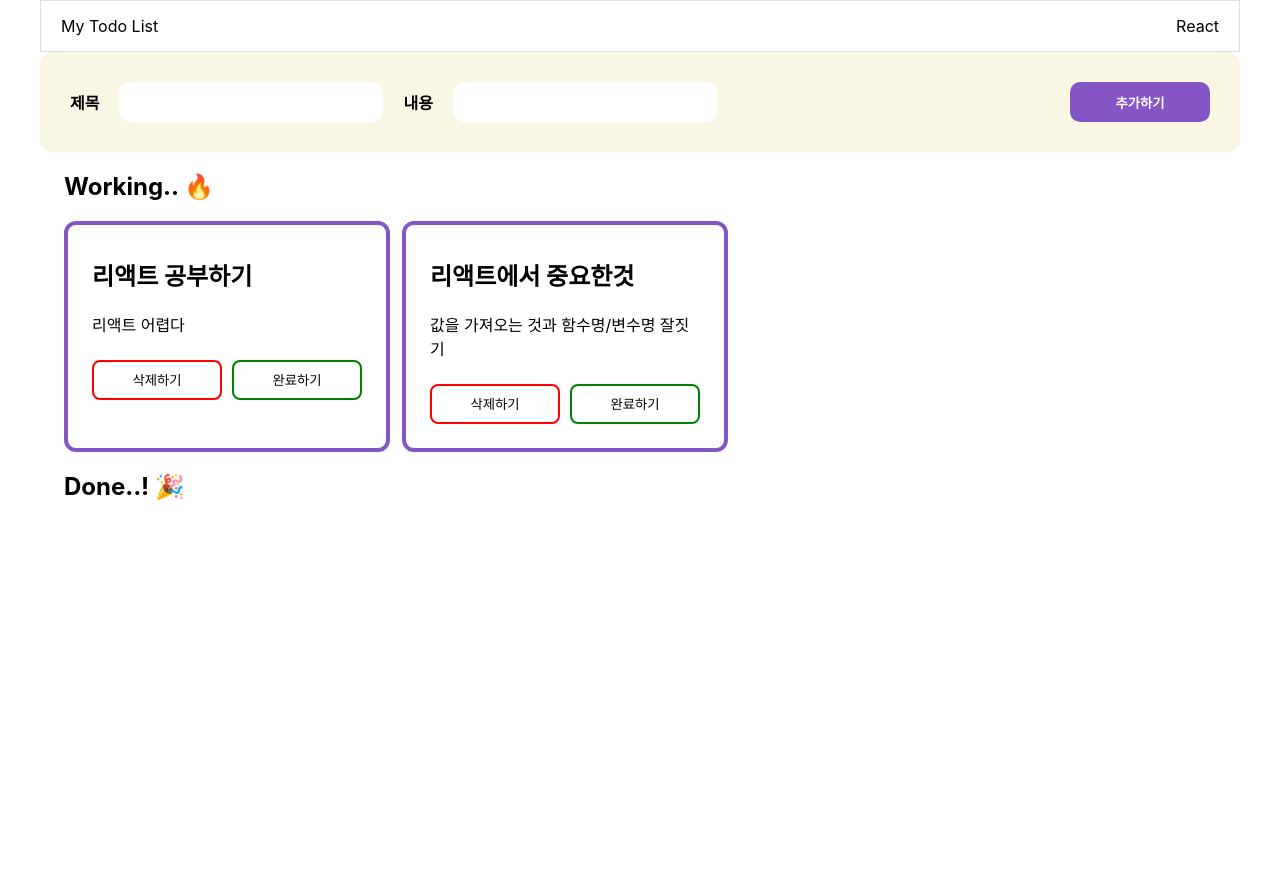
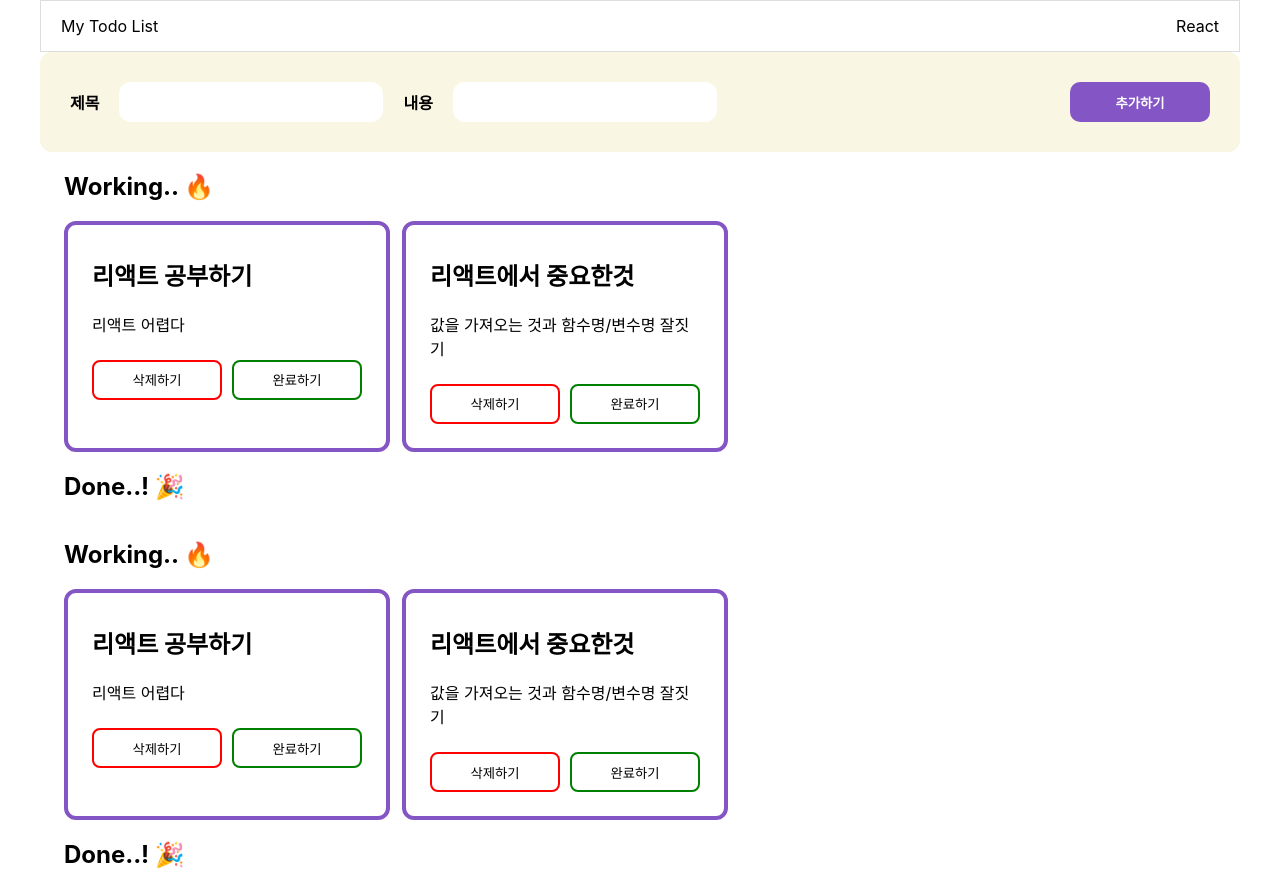
Before and after one commit to kimhyunjee/3-week-react-basic, a React (Create React App) app: page / in a window 1280 px wide. Before the commit the page ends 800 px from the top, so only its background shows below. Built offline with nearby package versions, Linux system fonts and the light colour scheme.

Commit message:
페이지별 컴포넌트 나누기 완료

```diff
--- a/src/App.js
+++ b/src/App.js
@@ -1,16 +1,10 @@
 import React from "react";
-import "./App.css";  //cs파일 임포트
-import Layout from "./layout/Layout";
+import TodoList from "./pages/TodoList";
 
 
 
-function App () {
-
-  return (
-    <div >
-      <Layout />
-    </div>
-  );
+function App() {
+  return <TodoList />;
 }
 
 export default App;
--- a/src/form/Form.jsx
+++ b/src/form/Form.jsx
@@ -1,35 +1,16 @@
-import React, { useState } from "react"; //useState를 쓰기 위해
+import React, { useState , useRef } from "react"; //useState,useRef를 쓰기 위해
 import "./style.css";       //style.css임포트
 import List from "../list/List";
 
 
-function Form(){
-    //title과 comment가 set에 영향 받아 바뀌어서 저장됨
-    const [title, setTitle] = useState("");
-    const [comment, setComment] = useState("");
-    const [todos, setTodos] = useState([
-        {
-        id:1,
-        titleText: "리액트 공부하기",
-        commentText: "리액트 어렵다",
-        isDone: false,
-        } ,
-        {
-        id:2,
-        titleText: "리액트에서 중요한것",
-        commentText: "값을 가져오는 것과 함수명/변수명 잘짓기",
-        isDone: false,
-        }
-    ]);
-    const [titleText, setTitleText] =useState("");
-    const [commentText, setCommentText] =useState("");
-    // const wrap = React.useRef(null);
-    // console.log(wrap);
-    // window.setTimeout(()=> {console.log(wrap);}, 1000);
-    //useState대신 ref사용시
-    // const [todos.titleText,setText] =useState("");
+function Form( {todos, setTodos} ) {
 
 
+const [title, setTitle] = useState("");
+const [comment, setComment] = useState("");
+
+const [titleText, setTitleText] =useState("");
+const [commentText, setCommentText] =useState("");
 
 
     const addTitle = (event) => {
@@ -51,7 +32,7 @@ function Form(){
     // console.log(comment);
 
 
-
+    //추가하기 버튼 클릭시 input값 카드로 가서 아래화면에 붙음
     function AddButton() {
         // console.log(this.text.current.value); //안뜸
         // console.log(todos);
@@ -83,6 +64,53 @@ function Form(){
     };
   //   console.log(todos);
 
+  //input 수정 modify1
+  // function modify(id) {
+  //   const edit = todos.map((todo) => {
+  //     if (todos.id === id) {
+  //       return (
+  //         //input태그에 직접 접근하여 커서 포커스 설정
+  //         inputTitle.current.focus();
+  //         //input태그에 직접 접근하여 input의 value값 가져오기
+  //         titleText.text = inputTitle.current.value;
+  //       );
+  //     } else {
+  //       null;
+  //     };
+  //   });
+  //   setTitleText(todos);
+  // };
+
+  //input수정 modify2
+  // const modify = (id) => {
+  //   setTodos(todos.map((todos) => {
+  //     if (todos.id ===id) {
+  //       inputTitle.current.focus();
+  //       setTodos.text=inputTitle.current.value;
+  //       return {...todos, titleText:inputTitle }
+  //     } else {
+  //       return todos
+  //     }
+  //   }
+  //   ));
+  // };
+  // console.log(setTodos);
+
+    //input수정 modify3
+  // {
+  //   todos.map((todo) => {
+  //     if (todo.id === id) {
+  //       inputTitle.current.focus();
+  //       inputComment.current.focus();
+  //       todo.textTitle = inputTitle.current.value;
+  //     }
+  //   });
+  //   setTodos(todos);
+  //   setTitleText("");
+  //   setCommentText("");
+  // };
+
+
     return (
         <>
         <div className="add-form">
@@ -91,26 +119,30 @@ function Form(){
             <label className="form-label">제목</label>
             <input
               type="text"
-              name="titleText"
+              name="titleList"
               className="add-input input-body"
               onChange={addTitle}
               value={titleText}
+              // ref={inputTitle}
             />
 
             <label className="form-label">내용</label>
             <input
               type="text"
-              name="commentText"
+              name="commentList"
               className="add-input"
               onChange={addComment}
               value={commentText}
+              // ref={inputComment}
             />
 
           </div>
           <button className= "add-button" onClick={AddButton} > 추가하기 </button>
         </div>
 
-        <List todos={todos} setTodos={setTodos} completeButton={completeButton} deleteButton={deleteButton}/>
+        <List todos={todos} setTodos={setTodos} completeButton={completeButton} deleteButton={deleteButton}
+        // modify = {modify}
+        />
 
         </>
 
--- a/src/form/style.css
+++ b/src/form/style.css
@@ -26,3 +26,12 @@
     font-size: 16px;
     font-weight: 700;
   }
+
+
+.add-input {
+  border: none;
+  border-radius: 12px;
+  height: 40px;
+  padding: 0 12px;
+  width: 240px;
+}
--- a/src/index.js
+++ b/src/index.js
@@ -6,9 +6,9 @@ import reportWebVitals from './reportWebVitals';
 
 const root = ReactDOM.createRoot(document.getElementById('root'));
 root.render(
-  <React.StrictMode>
+
     <App />
-  </React.StrictMode>
+
 );
 
 // If you want to start measuring performance in your app, pass a function
--- a/src/layout/Layout.jsx
+++ b/src/layout/Layout.jsx
@@ -1,29 +1,9 @@
 import React from "react"; //useState를 쓰기 위해
 import "./style.css";       //style.css임포트
-import Header from "../header/Header";
-import Form from "../form/Form";
-
-function Layout(){
-
-    return (
-
-        <div className="layout">
-        <Header />
-        <Form />
 
 
-      </div>
-
-    );
-}
+const Layout = (props) => {
+  return <div className="layout">{props.children}</div>;
+};
 
 export default Layout;
-
-// import React from "react";
-// import "./style.css";
-
-// const Layout = (props) => {
-//   return <div className="layout">{props.children}</div>;
-// };
-
-// export default Layout;
--- a/src/list/List.jsx
+++ b/src/list/List.jsx
@@ -2,7 +2,7 @@ import React from "react"; //useState를 쓰기 위해
 import Todo from "../todo/Todo";
 import "./style.css";       //style.css임포트
 
-function List({todos,setTodos,deleteButton,completeButton}){
+function List({todos,setTodos,deleteButton,completeButton ,modify}){
     // console.log(todos);
 
     return (
@@ -18,6 +18,8 @@ function List({todos,setTodos,deleteButton,completeButton}){
                       setTodos={setTodos}
                       deleteButton={deleteButton}
                       completeButton={completeButton}
+                      key={todo.id}
+                      modify={modify}
                       />
                       ) :null;
                 })}
--- /dev/null
+++ b/src/pages/TodoList.jsx
@@ -0,0 +1,45 @@
+import React, { useState } from "react";
+import Layout from "../layout/Layout";
+import Form from "../form/Form"
+import Header from "../header/Header";
+import List from "../list/List";
+
+
+const TodoList = () => {
+//title과 comment가 set에 영향 받아 바뀌어서 저장됨
+
+const [todos, setTodos] = useState([
+    {
+    id:1,
+    titleText: "리액트 공부하기",
+    commentText: "리액트 어렵다",
+    isDone: false,
+    } ,
+    {
+    id:2,
+    titleText: "리액트에서 중요한것",
+    commentText: "값을 가져오는 것과 함수명/변수명 잘짓기",
+    isDone: false,
+    }
+]);
+// const wrap = React.useRef(null);
+// console.log(wrap);
+// window.setTimeout(()=> {console.log(wrap);}, 1000);
+//useState대신 ref사용시
+// const [todos.titleText,setText] =useState("");
+
+
+
+// const inputTitle = useRef(null);
+// const inputComment =useRef(null);
+
+  return (
+    <Layout>
+      <Header />
+      <Form setTodos={setTodos} todos={todos} />
+      <List setTodos={setTodos} todos={todos} />
+    </Layout>
+  );
+};
+
+export default TodoList;
--- a/src/todo/Todo.jsx
+++ b/src/todo/Todo.jsx
@@ -1,11 +1,11 @@
 import React from "react";
 import "./style.css";
 
-function Todo({ todo, deleteButton, completeButton, todos,setTodos }) {
+function Todo({ todo, deleteButton, completeButton, modify }) {
 
   return (
 
-    <div className="todo-container">
+    <div className="todo-container" onClick={() => modify(todo.id)}>
     <div>
       <h2 className="todo-title">{todo.titleText}</h2>
       <div>{todo.commentText}</div>
@@ -19,6 +19,7 @@ function Todo({ todo, deleteButton, completeButton, todos,setTodos }) {
         className="todo-complete-button button"
         onClick={() => completeButton(todo.id)}>
         {todo.isDone? "취소하기": "완료하기"}</button>
+
     </div>
   </div>
 
```
